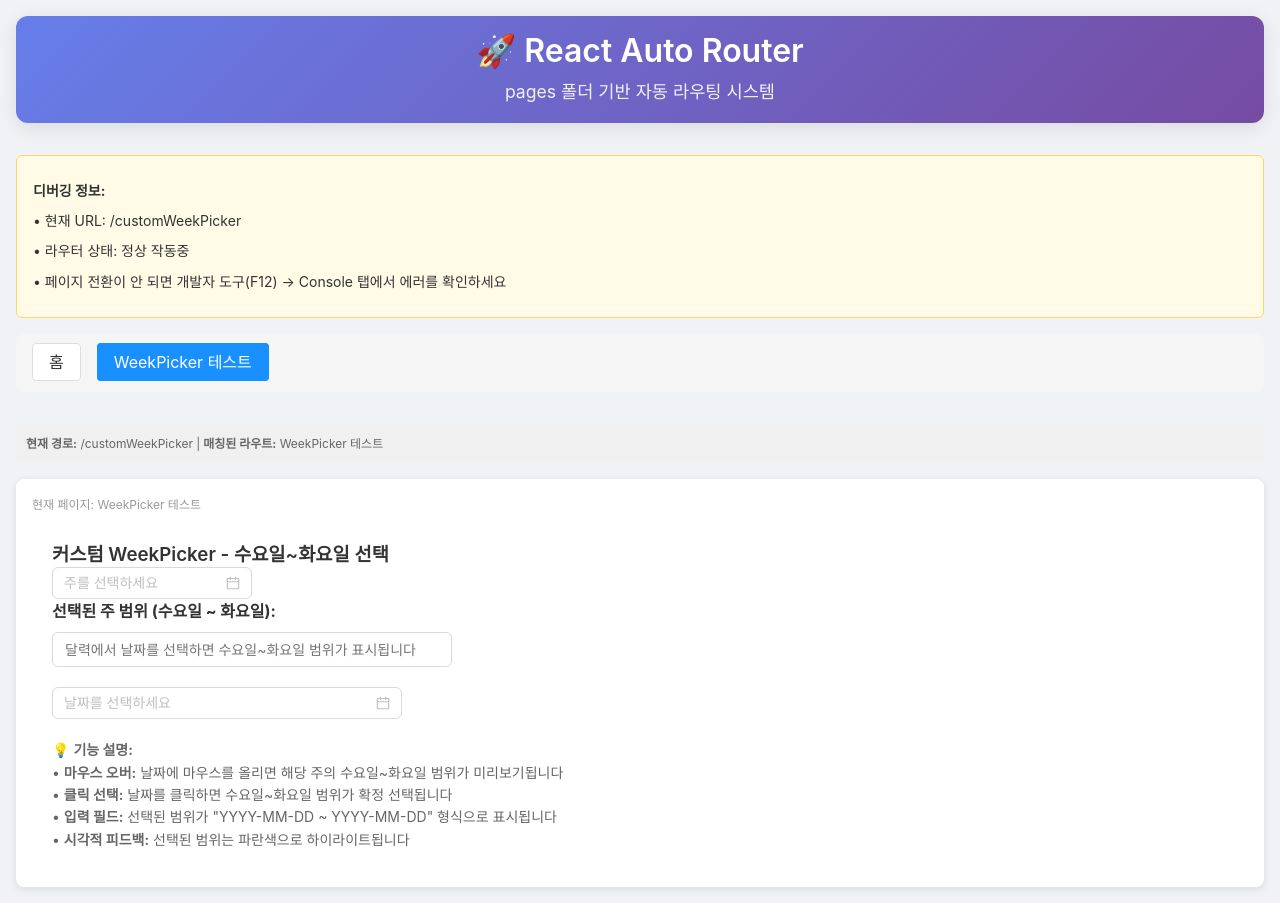
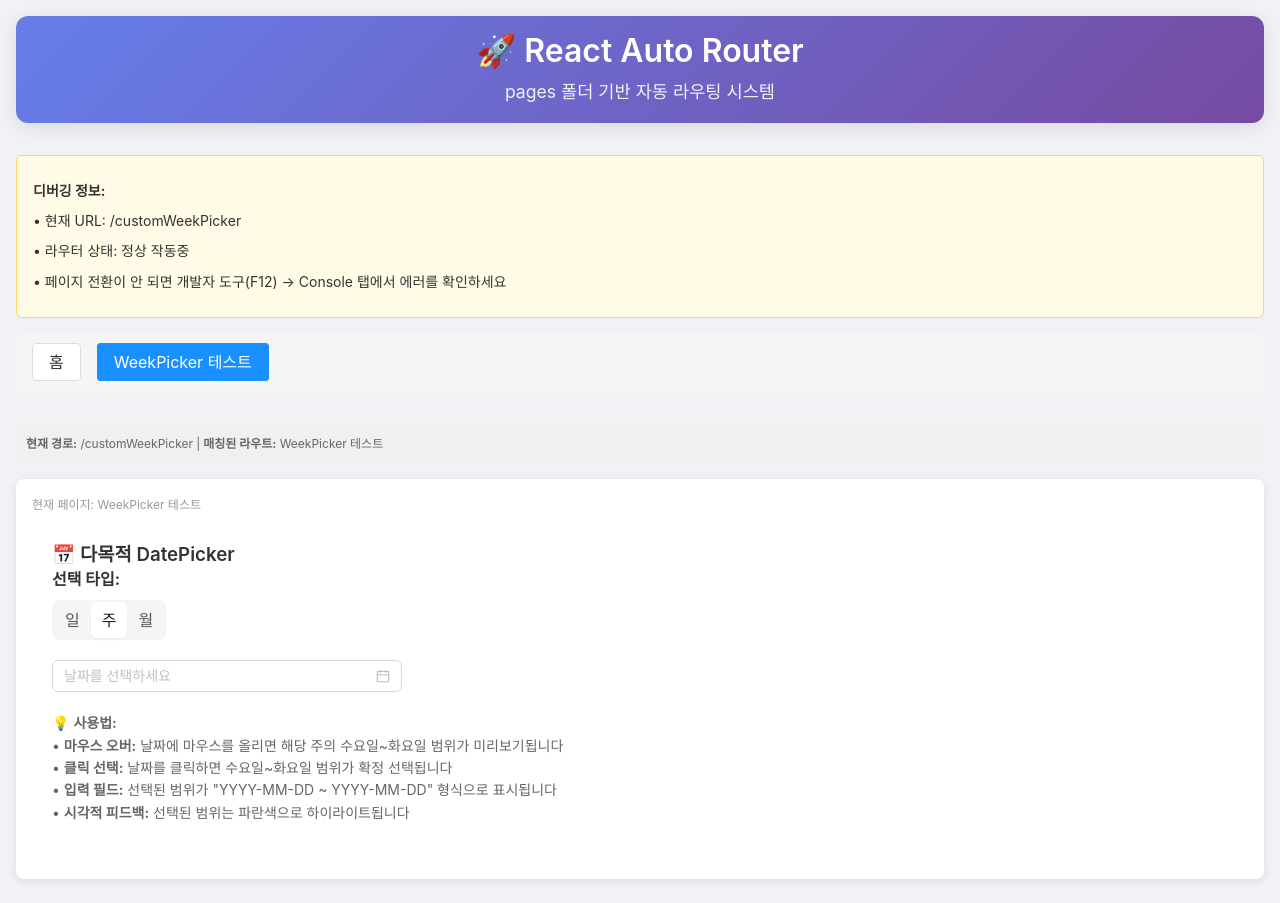
Before and after one commit to anoju/my-react-app_styled-components_2, a React (Vite) app: page /customWeekPicker in a window 1280 px wide. Built offline with nearby package versions, Linux system fonts and the light colour scheme.

Commit message:
달력(주) 커스텀중(5)

```diff
--- a/src/assets/scss/global.scss
+++ b/src/assets/scss/global.scss
@@ -1,15 +1,23 @@
 .ant-picker-dropdown.custom-week-dropdown {
   .ant-picker-cell {
     padding: 0;
-    > div {
+    > .ant-picker-cell-inner {
+      display: block;
       padding: 6px 0;
+      height: 100%;
+      &::before {
+        width: 24px;
+        height: 24px;
+        top: 6px;
+        left: 6px;
+      }
     }
   }
 }
 .custom-week-hover,
 .custom-week-selected {
   color: #fff;
-  &:before {
+  &:after {
     content: "";
     display: block;
     width: 100%;
@@ -22,17 +30,18 @@
   }
   > span {
     position: relative;
+    z-index: 1;
   }
 }
 .custom-week-hover-start,
 .custom-week-selected-start {
-  &:before {
+  &:after {
     border-radius: 6px 0 0 6px;
   }
 }
 .custom-week-hover-end,
 .custom-week-selected-end {
-  &:before {
+  &:after {
     border-radius: 0 6px 6px 0;
   }
 }
--- a/src/pages/customWeekPicker.jsx
+++ b/src/pages/customWeekPicker.jsx
@@ -1,34 +1,16 @@
 import React, { useState } from "react";
-import { DatePicker } from "antd";
+import { DatePicker, Segmented } from "antd";
 import { styled } from "styled-components";
 
 const Container = styled.div`
   padding: 20px;
 `;
 
-const InputContainer = styled.div`
+const SegmentedContainer = styled.div`
   margin-bottom: 20px;
 
-  label {
-    display: block;
-    margin-bottom: 8px;
-    font-weight: bold;
-    color: #333;
-  }
-
-  input {
-    width: 400px;
-    padding: 8px 12px;
-    border: 1px solid #d9d9d9;
-    border-radius: 6px;
-    font-size: 14px;
-    background-color: #fff;
-
-    &:focus {
-      border-color: #1890ff;
-      outline: none;
-      box-shadow: 0 0 0 2px rgba(24, 144, 255, 0.2);
-    }
+  .ant-segmented {
+    background-color: #f5f5f5;
   }
 `;
 
@@ -52,27 +34,13 @@ const InfoBox = styled.div`
   }
 `;
 
-const { WeekPicker } = DatePicker;
+const { WeekPicker, MonthPicker } = DatePicker;
 
 const CustomWeekPicker = () => {
+  const [pickerType, setPickerType] = useState("주"); // 일, 주, 월
   const [customWeekRange, setCustomWeekRange] = useState(null);
   const [hoverWeekRange, setHoverWeekRange] = useState(null);
-  const [displayValue, setDisplayValue] = useState("");
-  const [pickerOpen, setPickerOpen] = useState(false);
-
-  // dropdown이 열릴 때 클래스 추가
-  // useEffect(() => {
-  //   if (pickerOpen) {
-  //     const timer = setTimeout(() => {
-  //       const dropdown = document.querySelector(".ant-picker-dropdown");
-  //       if (dropdown) {
-  //         dropdown.classList.add("custom-week-dropdown");
-  //       }
-  //     }, 100); // 작은 지연을 두어 dropdown이 생성된 후 클래스 추가
-
-  //     return () => clearTimeout(timer);
-  //   }
-  // }, [pickerOpen]);
+  const [selectedDate, setSelectedDate] = useState(null); // 일/월 선택용
 
   // 선택된 날짜가 속한 주의 수요일~화요일 범위를 계산하는 함수
   const getWednesdayToTuesdayRange = (selectedDate) => {
@@ -107,16 +75,16 @@ const CustomWeekPicker = () => {
     );
   };
 
-  // 날짜 셀 렌더링
+  // 날짜 셀 렌더링 (주 모드에서만 사용)
   const cellRender = (current, info) => {
-    if (info.type !== "date") return info.originNode;
+    if (info.type !== "date" || pickerType !== "주") return info.originNode;
 
     // 표시할 범위 결정 (호버가 우선, 없으면 선택된 범위)
     const displayRange = hoverWeekRange || customWeekRange;
     const isInDisplayRange =
       displayRange && isDateInRange(current, displayRange);
 
-    let cellClasses = [];
+    let cellClasses = ["ant-picker-cell-inner"];
 
     if (isInDisplayRange) {
       // 호버 중이면 호버 스타일, 아니면 선택 스타일
@@ -142,11 +110,15 @@ const CustomWeekPicker = () => {
       <div
         className={cellClasses.join(" ")}
         onMouseEnter={() => {
+          if (pickerType === "주") {
             const range = getWednesdayToTuesdayRange(current);
             setHoverWeekRange(range);
+          }
         }}
         onMouseLeave={() => {
+          if (pickerType === "주") {
             setHoverWeekRange(null);
+          }
         }}
       >
         <span>{current.date()}</span>
@@ -154,15 +126,19 @@ const CustomWeekPicker = () => {
     );
   };
 
-  const handleDateChange = (date) => {
+  // 일반 날짜 변경 핸들러 (일/월)
+  const handleNormalDateChange = (date, dateString) => {
+    setSelectedDate(date);
+
+    console.log(`선택된 ${pickerType}:`, dateString);
+  };
+
+  // 주 선택 변경 핸들러
+  const handleWeekDateChange = (date) => {
     if (date) {
       const range = getWednesdayToTuesdayRange(date);
       setCustomWeekRange(range);
       setHoverWeekRange(null);
-
-      // input에 표시될 값 설정
-      const displayText = `${range.start.format("YYYY-MM-DD")} ~ ${range.end.format("YYYY-MM-DD")}`;
-      setDisplayValue(displayText);
 
       console.log("선택된 커스텀 주 범위:", {
         start: range.start.format("YYYY-MM-DD (dddd)"),
@@ -171,52 +147,154 @@ const CustomWeekPicker = () => {
     } else {
       setCustomWeekRange(null);
       setHoverWeekRange(null);
-      setDisplayValue("");
     }
-
-    setPickerOpen(false); // 선택 후 달력 닫기
   };
 
+  // Segmented 변경 핸들러
+  const handleSegmentedChange = (value) => {
+    setPickerType(value);
+
+    // 선택 타입이 변경되면 모든 상태 초기화
+    setCustomWeekRange(null);
+    setHoverWeekRange(null);
+    setSelectedDate(null);
+  };
+
+  // DatePicker 렌더링
+  const renderDatePicker = () => {
+    const commonProps = {
+      style: { width: 350 },
+    };
+
+    switch (pickerType) {
+      case "일":
         return (
-    <Container>
-      <h3>커스텀 WeekPicker - 수요일~화요일 선택</h3>
+          <DatePicker
+            {...commonProps}
+            value={selectedDate}
+            onChange={handleNormalDateChange}
+            format="YYYY-MM-DD"
+            placeholder="날짜를 선택하세요"
+          />
+        );
 
-      <WeekPicker placeholder="주를 선택하세요" style={{ width: 200 }} />
-
-      <InputContainer>
-        <label>선택된 주 범위 (수요일 ~ 화요일):</label>
-        <input
-          type="text"
-          value={displayValue}
-          placeholder="달력에서 날짜를 선택하면 수요일~화요일 범위가 표시됩니다"
-          readOnly
-          onClick={() => setPickerOpen(true)}
-          style={{ cursor: "pointer" }}
-        />
-      </InputContainer>
-
+      case "주":
+        return (
           <DatePicker
-        open={pickerOpen}
-        onOpenChange={setPickerOpen}
-        onChange={handleDateChange}
+            {...commonProps}
+            onChange={handleWeekDateChange}
             value={customWeekRange ? customWeekRange.start : null}
+            cellRender={cellRender}
+            format={() => {
+              if (customWeekRange) {
+                return `${customWeekRange.start.format("YYYY-MM-DD")} ~ ${customWeekRange.end.format("YYYY-MM-DD")}`;
+              }
+              return "YYYY-MM-DD";
+            }}
+            inputReadOnly
+            classNames={{
+              popup: "custom-week-dropdown",
+            }}
             placeholder="날짜를 선택하세요"
-        style={{ width: 350 }}
-        cellRender={cellRender}
-        format={() => displayValue || "YYYY-MM-DD"}
-        inputReadOnly
-        popupClassName="custom-week-dropdown"
             onPanelChange={() => {
-          // 패널 변경 시 hover 상태 초기화
               if (!customWeekRange) {
                 setHoverWeekRange(null);
               }
             }}
           />
+        );
 
-      {(customWeekRange || hoverWeekRange) && (
+      case "월":
+        return (
+          <DatePicker
+            {...commonProps}
+            picker="month"
+            value={selectedDate}
+            onChange={handleNormalDateChange}
+            format="YYYY-MM"
+            placeholder="월을 선택하세요"
+          />
+        );
+
+      default:
+        return null;
+    }
+  };
+
+  // 정보 박스 데이터 반환
+  const getInfoBoxData = () => {
+    switch (pickerType) {
+      case "일":
+        return selectedDate
+          ? {
+              title: "선택된 날짜 정보",
+              data: {
+                date: selectedDate.format("YYYY-MM-DD"),
+                dayOfWeek: selectedDate.format("dddd"),
+                timestamp: selectedDate.valueOf(),
+              },
+            }
+          : null;
+
+      case "주": {
+        const range = customWeekRange || hoverWeekRange;
+        return range
+          ? {
+              title: `${customWeekRange ? "선택된" : "미리보기"} 커스텀 주 범위`,
+              data: {
+                startDate: range.start.format("YYYY-MM-DD"),
+                endDate: range.end.format("YYYY-MM-DD"),
+                startTimestamp: range.start.valueOf(),
+                endTimestamp: range.end.valueOf(),
+              },
+            }
+          : null;
+      }
+
+      case "월":
+        return selectedDate
+          ? {
+              title: "선택된 월 정보",
+              data: {
+                month: selectedDate.format("YYYY-MM"),
+                year: selectedDate.format("YYYY"),
+                monthName: selectedDate.format("MMMM"),
+                timestamp: selectedDate.valueOf(),
+              },
+            }
+          : null;
+
+      default:
+        return null;
+    }
+  };
+
+  const infoData = getInfoBoxData();
+
+  return (
+    <Container>
+      <h3>📅 다목적 DatePicker</h3>
+
+      <SegmentedContainer>
+        <label
+          style={{ display: "block", marginBottom: "8px", fontWeight: "bold" }}
+        >
+          선택 타입:
+        </label>
+        <Segmented
+          options={["일", "주", "월"]}
+          value={pickerType}
+          onChange={handleSegmentedChange}
+          size="large"
+        />
+      </SegmentedContainer>
+
+      {renderDatePicker()}
+
+      {infoData && (
         <InfoBox>
-          <h4>{customWeekRange ? "선택된" : "미리보기"} 커스텀 주 범위:</h4>
+          <h4>{infoData.title}:</h4>
+          {pickerType === "주" && (customWeekRange || hoverWeekRange) && (
             <p>
               <strong>시작 (수요일):</strong>{" "}
               {(customWeekRange || hoverWeekRange).start.format(
@@ -228,31 +306,26 @@ const CustomWeekPicker = () => {
                 "YYYY년 MM월 DD일 (dddd)"
               )}
             </p>
+          )}
 
-          {customWeekRange && (
-            <>
           <h4>API 전송용 데이터:</h4>
-              <pre>
-                {JSON.stringify(
-                  {
-                    startDate: customWeekRange.start.format("YYYY-MM-DD"),
-                    endDate: customWeekRange.end.format("YYYY-MM-DD"),
-                    startTimestamp: customWeekRange.start.valueOf(),
-                    endTimestamp: customWeekRange.end.valueOf(),
-                  },
-                  null,
-                  2
-                )}
-              </pre>
-            </>
-          )}
+          <pre>{JSON.stringify(infoData.data, null, 2)}</pre>
         </InfoBox>
       )}
 
       <div style={{ marginTop: "20px", fontSize: "14px", color: "#666" }}>
         <p>
-          💡 <strong>기능 설명:</strong>
-          <br />• <strong>마우스 오버:</strong> 날짜에 마우스를 올리면 해당 주의
+          💡 <strong>사용법:</strong>
+          <br />
+          {pickerType === "일" && (
+            <>
+              • <strong>날짜 선택:</strong> 달력에서 원하는 날짜를 클릭하세요
+              <br />• <strong>형식:</strong> YYYY-MM-DD 형식으로 표시됩니다
+            </>
+          )}
+          {pickerType === "주" && (
+            <>
+              • <strong>마우스 오버:</strong> 날짜에 마우스를 올리면 해당 주의
               수요일~화요일 범위가 미리보기됩니다
               <br />• <strong>클릭 선택:</strong> 날짜를 클릭하면 수요일~화요일
               범위가 확정 선택됩니다
@@ -260,6 +333,14 @@ const CustomWeekPicker = () => {
               YYYY-MM-DD" 형식으로 표시됩니다
               <br />• <strong>시각적 피드백:</strong> 선택된 범위는 파란색으로
               하이라이트됩니다
+            </>
+          )}
+          {pickerType === "월" && (
+            <>
+              • <strong>월 선택:</strong> 달력에서 원하는 월을 클릭하세요
+              <br />• <strong>형식:</strong> YYYY-MM 형식으로 표시됩니다
+            </>
+          )}
         </p>
       </div>
     </Container>
```
Lines whose indentation alone changed are shown as unchanged.
